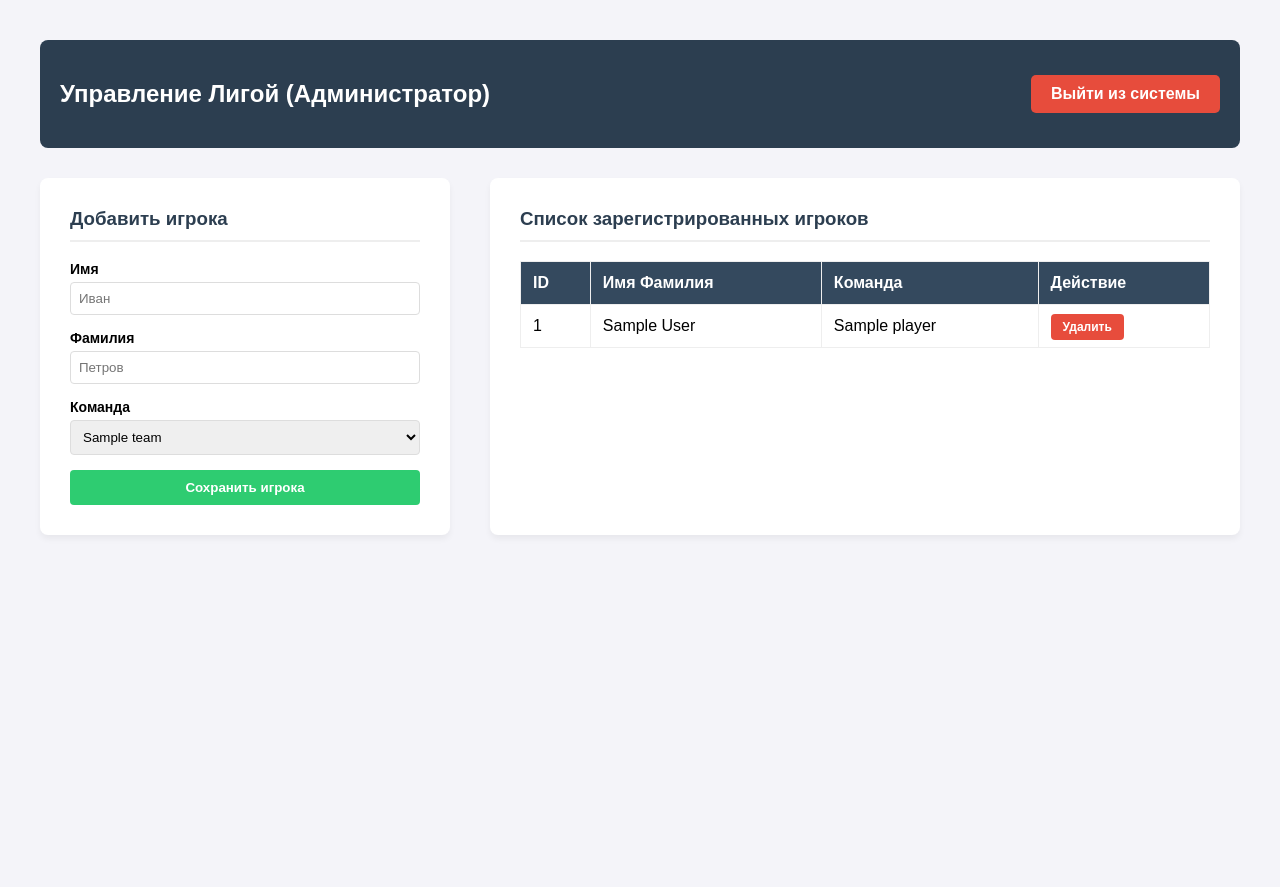
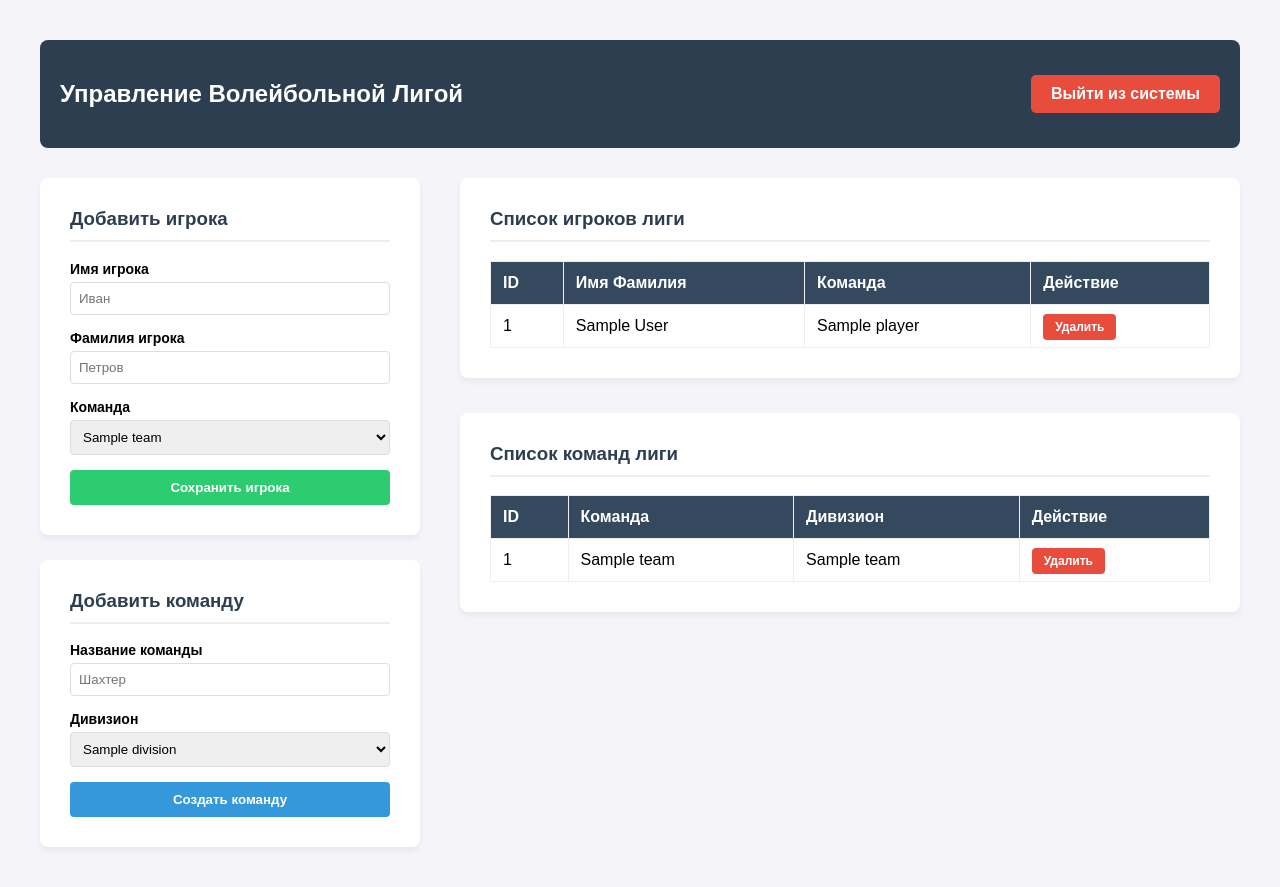
Before and after one commit to zhenyavorobyov01071992-droid/volleyball-league, a Flask app: page /admin in a window 1280 px wide. Before the commit the page ends 505 px from the top, so only its background shows below. Run offline with Flask 3, Linux system fonts and the light colour scheme; the visitor is signed in with stand-in values (Sample User, id 1); a database or web service that is not in the repository returns one stand-in record (values such as "Sample title"); some libraries are stand-ins or nearby versions.

Commit message:
feat: finalize fully dinamic round-robin scheduling linked with divisions and teams layout

```diff
--- a/app.py
+++ b/app.py
@@ -24,11 +24,18 @@ def get_schedule_from_db():
         conn = psycopg2.connect(**DB_CONFIG)
         cursor = conn.cursor()
         cursor.execute('''
-            SELECT m.id, m.match_date, t1.name, t2.name, h.name
+            SELECT
+                m.id,
+                m.match_date,
+                t1.name AS home_team,
+                t2.name AS away_team,
+                h.name AS hall_name,
+                d.name AS division_name
             FROM matches m
             JOIN teams t1 ON m.team_home_id = t1.id
             JOIN teams t2 ON m.team_away_id = t2.id
             JOIN halls h ON m.hall_id = h.id
+            JOIN divisions d ON t1.division_id = d.id
             ORDER BY m.match_date ASC;
         ''')
         return cursor.fetchall()
@@ -123,7 +130,6 @@ def login_page():
 
 @app.route('/admin')
 def admin_dashboard():
-    # Защита страницы: если в сессии нет метки админа, выгоняем на форму входа
     if not session.get('admin_logged_in'):
         return redirect(url_for('login_page'))
 
@@ -131,7 +137,7 @@ def admin_dashboard():
         conn = psycopg2.connect(**DB_CONFIG)
         cursor = conn.cursor()
 
-        # 1. Загружаем список игроков со связанными именами команд из PostgreSQL
+        # 1. Список игроков
         cursor.execute('''
             SELECT p.id, p.first_name, p.last_name, t.name
             FROM players p
@@ -140,12 +146,20 @@ def admin_dashboard():
         ''')
         db_players = cursor.fetchall()
 
-        # 2. Загружаем список всех команд для выпадающего списка формы добавления
-        cursor.execute("SELECT id, name FROM teams ORDER BY name ASC;")
+        # 2. Список команд с их дивизионами (для таблицы админки)
+        cursor.execute('''
+            SELECT t.id, t.name, d.name
+            FROM teams t
+            JOIN divisions d ON t.division_id = d.id
+            ORDER BY t.id DESC;
+        ''')
         db_teams = cursor.fetchall()
 
-        # Передаем данные в наш новый HTML-шаблон admin.html
-        return render_template('admin.html', players=db_players, teams=db_teams)
+        # 3. Список дивизионов (для выпадающего меню новой команды)
+        cursor.execute("SELECT id, name FROM divisions ORDER BY id ASC;")
+        db_divisions = cursor.fetchall()
+
+        return render_template('admin.html', players=db_players, teams=db_teams, divisions=db_divisions)
     except Exception as e:
         return f"Ошибка загрузки админ-панели: {e}"
     finally:
@@ -153,59 +167,85 @@ def admin_dashboard():
 
 @app.route('/admin/add_player', methods=['POST'])
 def add_player():
-    # Защита действия: проверяем сессию
-    if not session.get('admin_logged_in'):
-        return redirect(url_for('login_page'))
-
+    if not session.get('admin_logged_in'): return redirect(url_for('login_page'))
     try:
-        # Считываем текстовые данные, которые админ ввёл в форму
         f_name = request.form['first_name']
         l_name = request.form['last_name']
-        t_id = request.form['team_id']
-
+        t_id = int(request.form['team_id'])
         conn = psycopg2.connect(**DB_CONFIG)
         cursor = conn.cursor()
-        # Записываем нового волейболиста в PostgreSQL
-        cursor.execute(
-            "INSERT INTO players (first_name, last_name, team_id) VALUES (%s, %s, %s);",
-            (f_name, l_name, t_id)
-        )
+        cursor.execute("INSERT INTO players (first_name, last_name, team_id) VALUES (%s, %s, %s);", (f_name, l_name, t_id))
         conn.commit()
-    except Exception as e:
-        print(f"Ошибка добавления игрока: {e}")
+    except Exception as e: print(f"Ошибка игрока: {e}")
     finally:
         if 'conn' in locals(): conn.close()
-
-    # После сохранения автоматически перезагружаем админку, чтобы увидеть изменения
     return redirect(url_for('admin_dashboard'))
 
 @app.route('/admin/delete_player/<int:player_id>')
 def delete_player(player_id):
-    # Защита действия: проверяем сессию
-    if not session.get('admin_logged_in'):
-        return redirect(url_for('login_page'))
-
+    if not session.get('admin_logged_in'): return redirect(url_for('login_page'))
     try:
         conn = psycopg2.connect(**DB_CONFIG)
         cursor = conn.cursor()
-        # Удаляем игрока из PostgreSQL по его уникальному ID-номеру
         cursor.execute("DELETE FROM players WHERE id = %s;", (player_id,))
         conn.commit()
-    except Exception as e:
-        print(f"Ошибка удаления игрока: {e}")
+    except Exception as e: print(f"Ошибка удаления игрока: {e}")
     finally:
         if 'conn' in locals(): conn.close()
+    return redirect(url_for('admin_dashboard'))
 
-    # После удаления возвращаем администратора обратно в панель
+@app.route('/admin/add_team', methods=['POST'])
+def add_team():
+    if not session.get('admin_logged_in'): return redirect(url_for('login_page'))
+    try:
+        t_name = request.form['team_name']
+        d_id = int(request.form['division_id'])
+
+        conn = psycopg2.connect(**DB_CONFIG)
+        cursor = conn.cursor()
+
+        # 1. Записываем новую команду в базу данных
+        cursor.execute("INSERT INTO teams (name, division_id) VALUES (%s, %s);", (t_name, d_id))
+        conn.commit()
+
+        # 2. АВТОМАТИЗАЦИЯ: Запускаем пересчет календаря расписания
+        # Скрипт schedule.py должен содержать метод генерации
+        try:
+            import schedule
+            schedule.generate_schedule() # Запуск вашего кругового алгоритма из прошлых шагов
+            print("--- РАСПИСАНИЕ МАТЧЕЙ УСПЕШНО ПЕРЕСЧИТАНО ---")
+        except Exception as se:
+            print(f"Ошибка автоматического пересчета расклада: {se}")
+
+    except Exception as e: print(f"Ошибка создания команды: {e}")
+    finally:
+        if 'conn' in locals(): conn.close()
+    return redirect(url_for('admin_dashboard'))
+
+@app.route('/admin/delete_team/<int:team_id>')
+def delete_team(team_id):
+    if not session.get('admin_logged_in'): return redirect(url_for('login_page'))
+    try:
+        conn = psycopg2.connect(**DB_CONFIG)
+        cursor = conn.cursor()
+        # Удаляем команду (при этом в PostgreSQL должно стоять CASCADE для матчей этой команды)
+        cursor.execute("DELETE FROM teams WHERE id = %s;", (team_id,))
+        conn.commit()
+
+        # Пересчитываем расклад после удаления
+        try:
+            import schedule
+            schedule.generate_schedule()
+        except: pass
+    except Exception as e: print(f"Ошибка удаления команды: {e}")
+    finally:
+        if 'conn' in locals(): conn.close()
     return redirect(url_for('admin_dashboard'))
 
 @app.route('/logout')
 def logout():
-    # Очищаем сессию (удаляем цифровой паспорт админа) и выходим из системы
     session.clear()
     return redirect(url_for('home_page'))
 
-
-# --- И ТОЛЬКО В САМОМ КОНЦЕ ФАЙЛА ЗАПУСКАЕТСЯ СЕРВЕР ---
 if __name__ == "__main__":
     app.run(debug=True)
--- a/templates/admin.html
+++ b/templates/admin.html
@@ -20,7 +20,7 @@
             justify-content: space-between;
             align-items: center;
             border-radius: 8px;
-            max-width: 1200px;
+            max-width: 1386px;
             margin: 0 auto 30px auto;
         }
 
@@ -34,27 +34,32 @@
         }
 
         .container {
-            max-width: 1200px;
+            max-width: 1386px;
             margin: 0 auto;
             display: flex;
             gap: 40px;
         }
 
-        .form-block {
-            background: white;
-            padding: 30px;
-            border-radius: 8px;
-            box-shadow: 0 4px 6px rgba(0, 0, 0, 0.05);
-            width: 350px;
-            height: fit-content;
+        .left-column {
+            width: 380px;
+            display: flex;
+            flex-direction: column;
+            gap: 25px;
         }
 
+        .right-column {
+            flex-grow: 1;
+            display: flex;
+            flex-direction: column;
+            gap: 35px;
+        }
+
+        .form-block,
         .table-block {
             background: white;
             padding: 30px;
             border-radius: 8px;
             box-shadow: 0 4px 6px rgba(0, 0, 0, 0.05);
-            flex-grow: 1;
         }
 
         h3 {
@@ -85,7 +90,6 @@
         }
 
         .btn-add {
-            background: #2ecc71;
             color: white;
             border: none;
             padding: 10px;
@@ -95,14 +99,27 @@
             cursor: pointer;
         }
 
-        .btn-add:hover {
+        .btn-player {
+            background: #2ecc71;
+        }
+
+        .btn-player:hover {
             background: #27ae60;
+        }
+
+        .btn-team {
+            background: #3498db;
+        }
+
+        .btn-team:hover {
+            background: #2980b9;
         }
 
         table {
             width: 100%;
             border-collapse: collapse;
             margin-top: 15px;
+            background: white;
         }
 
         th,
@@ -135,23 +152,24 @@
 
 <body>
 
-    <!-- Шапка админки -->
     <div class="admin-header">
-        <h2>Управление Лигой (Администратор)</h2>
+        <h2>Управление Волейбольной Лигой</h2>
         <a href="/logout" class="btn-logout">Выйти из системы</a>
     </div>
 
     <div class="container">
-        <!-- Блок добавления нового игрока -->
+        <!-- ЛЕВАЯ КОЛОНКА: ФОРМЫ ДОБАВЛЕНИЯ -->
+        <div class="left-column">
+            <!-- Форма игрока -->
             <div class="form-block">
                 <h3>Добавить игрока</h3>
                 <form method="POST" action="/admin/add_player">
                     <div class="form-group">
-                    <label for="first_name">Имя</label>
+                        <label for="first_name">Имя игрока</label>
                         <input type="text" id="first_name" name="first_name" required placeholder="Иван">
                     </div>
                     <div class="form-group">
-                    <label for="last_name">Фамилия</label>
+                        <label for="last_name">Фамилия игрока</label>
                         <input type="text" id="last_name" name="last_name" required placeholder="Петров">
                     </div>
                     <div class="form-group">
@@ -162,13 +180,36 @@
                             {% endfor %}
                         </select>
                     </div>
-                <button type="submit" class="btn-add">Сохранить игрока</button>
+                    <button type="submit" class="btn-add btn-player">Сохранить игрока</button>
                 </form>
             </div>
 
-        <!-- Таблица со списком всех игроков лиги -->
+            <!-- Форма команды -->
+            <div class="form-block">
+                <h3>Добавить команду</h3>
+                <form method="POST" action="/admin/add_team">
+                    <div class="form-group">
+                        <label for="team_name">Название команды</label>
+                        <input type="text" id="team_name" name="team_name" required placeholder="Шахтер">
+                    </div>
+                    <div class="form-group">
+                        <label for="division_id">Дивизион</label>
+                        <select id="division_id" name="division_id" required>
+                            {% for div in divisions %}
+                            <option value="{{ div[0] }}">{{ div[1] }}</option>
+                            {% endfor %}
+                        </select>
+                    </div>
+                    <button type="submit" class="btn-add btn-team">Создать команду</button>
+                </form>
+            </div>
+        </div>
+
+        <!-- ПРАВАЯ КОЛОНКА: ТАБЛИЦЫ СПИСКОВ -->
+        <div class="right-column">
+            <!-- Table игроков -->
             <div class="table-block">
-            <h3>Список зарегистрированных игроков</h3>
+                <h3>Список игроков лиги</h3>
                 <table>
                     <thead>
                         <tr>
@@ -185,9 +226,37 @@
                             <td>{{ player[1] }} {{ player[2] }}</td>
                             <td>{{ player[3] }}</td>
                             <td>
-                            <!-- Ссылка отправляет ID игрока на удаление -->
                                 <a href="/admin/delete_player/{{ player[0] }}" class="btn-delete"
-                                onclick="return confirm('Вы уверены, что хотите удалить игрока?')">Удалить</a>
+                                    onclick="return confirm('Удалить игрока?')">Удалить</a>
+                            </td>
+                        </tr>
+                        {% endfor %}
+                    </tbody>
+                </table>
+            </div>
+
+            <!-- Table команд -->
+            <div class="table-block">
+                <h3>Список команд лиги</h3>
+                <table>
+                    <thead>
+                        <tr>
+                            <th>ID</th>
+                            <th>Команда</th>
+                            <th>Дивизион</th>
+                            <th>Действие</th>
+                        </tr>
+                    </thead>
+                    <tbody>
+                        {% for team in teams %}
+                        <tr>
+                            <!-- Идеальная нумерация по порядку строк (1, 2, 3...) -->
+                            <td>{{ loop.index }}</td>
+                            <td>{{ team[1] }}</td>
+                            <td>{{ team[2] }}</td>
+                            <td>
+                                <a href="/admin/delete_team/{{ team[0] }}" class="btn-delete"
+                                    onclick="return confirm('Удалить команду?')">Удалить</a>
                             </td>
                         </tr>
                         {% endfor %}
@@ -195,6 +264,7 @@
                 </table>
             </div>
         </div>
+    </div>
 
 </body>
 
```
Also changed, not shown: templates/index.html (+3 -4 lines). Lines whose indentation alone changed are shown as unchanged.
